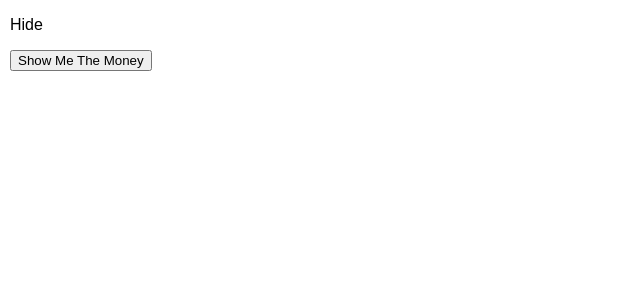
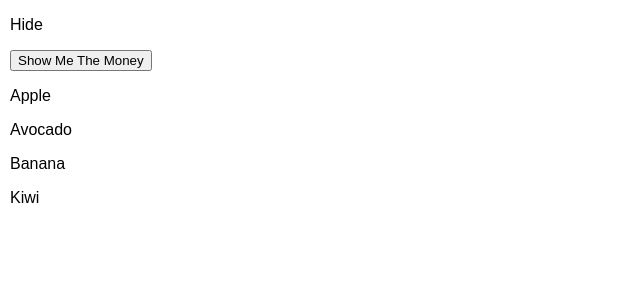
Before and after one commit to T-Jedsada/react-workshop-cmu, a React (Create React App) app: page / in a window 1280 px wide. Shown: the top 300 px of the page, without its empty margins (0-640 px from the left). Built offline with nearby package versions, Linux system fonts and the light colour scheme.

Commit message:
example list

```diff
--- a/src/App.js
+++ b/src/App.js
@@ -1,18 +1,19 @@
 import React, { Component } from 'react'
-import HeaderClass from './HeaderClass'
 import ToggleView from './ToggleView'
+import List from './List'
 
 class App extends Component {
 
   render() {
-
-    const props = {
-      name: "20scoops CNX"
-    }
-
     return (
       <div style = {{margin:10}}>
         <ToggleView/>
+        <List items={[
+           "Apple",
+           "Avocado",
+           "Banana",
+           "Kiwi"
+        ]}/>
       </div>
     );
   }
--- /dev/null
+++ b/src/Item/index.js
@@ -0,0 +1,9 @@
+import React from 'react'
+
+function Item(props) {
+    return(
+        <p>{props.value}</p>
+    )
+}
+
+export default Item
--- /dev/null
+++ b/src/List/index.js
@@ -0,0 +1,16 @@
+import React from 'react'
+import Item from '../Item'
+
+function List({items}) {
+    return(
+        <div>
+            {
+                items.map((value) => {
+                    return (<Item value={value}/>)
+                })
+            }
+        </div>
+    )
+}
+
+export default List
```
